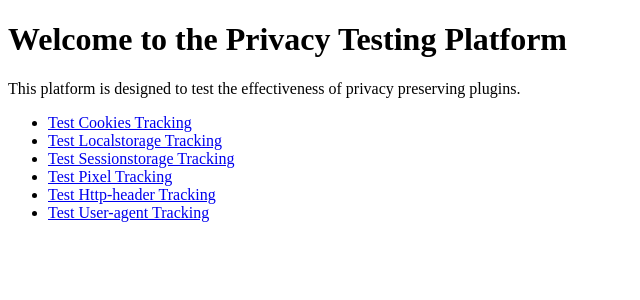
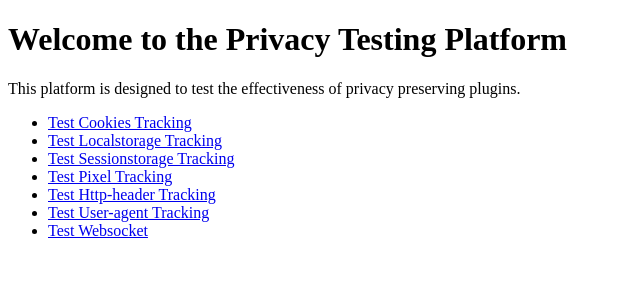
Before and after one commit to YAMY1234/PlugginEvaluationPlatform, a Flask app: page / in a window 1280 px wide. Shown: the top 300 px of the page, without its empty margins (0-640 px from the left). Run offline with Flask 3, Linux system fonts and the light colour scheme.

Commit message:
Update index.html

```diff
--- a/templates/index.html
+++ b/templates/index.html
@@ -14,6 +14,7 @@
         <li><a href="/pixel">Test Pixel Tracking</a></li>
         <li><a href="/http-header">Test Http-header Tracking</a></li>
         <li><a href="/user-agent">Test User-agent Tracking</a></li>
+        <li><a href="/websocket">Test Websocket</a></li>
     </ul>
 </body>
 </html>
```
